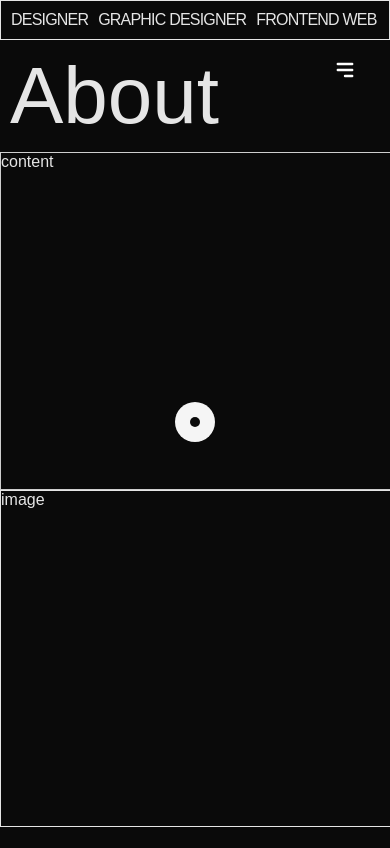
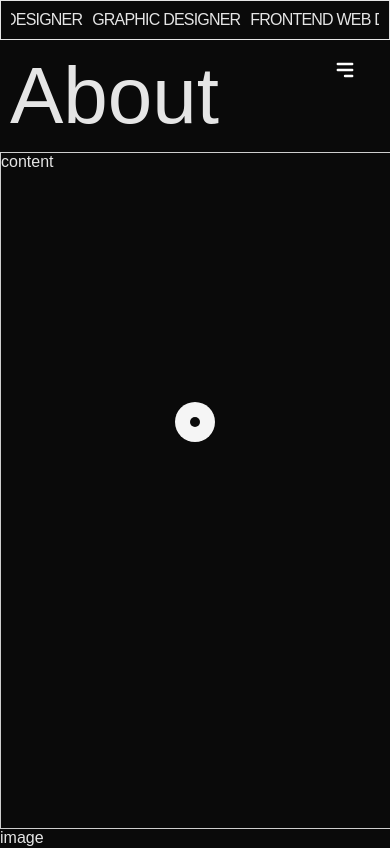
Before and after one commit to DarkVoid01/portfolio-project, a React (Create React App) app: page /about in a window 390 px wide. Shown: the top 848 px of the page. Built offline with nearby package versions, Linux system fonts and the light colour scheme.

Commit message:
about responsiveness

```diff
--- a/src/pages/About/About.scss
+++ b/src/pages/About/About.scss
@@ -6,14 +6,17 @@
 
     .about-me{
         display: flex;
-        height: 80vh;
+
         .content{
             width: 50%;
             border: 1px solid #e5e5e5e5;
+            height: 80vh;
         }
         .image{
             width: 50%;
             border: 1px solid #e5e5e5;
+            height: 80vh;
+            border-left: 0;
         }
     }
 }
@@ -29,16 +32,14 @@
         .about-me{
             display: flex;
             flex-direction: column;
-            width: 100vw;
+
             .content{
                 width: 100%;
-                border: 1px solid #e5e5e5e5;
-                height: 80vh;
             }
+
             .image{
                 width: 100%;
-                border: 1px solid #e5e5e5;
-                height: 80vh;
+                border-top: 0;
             }
         }
     }
```
